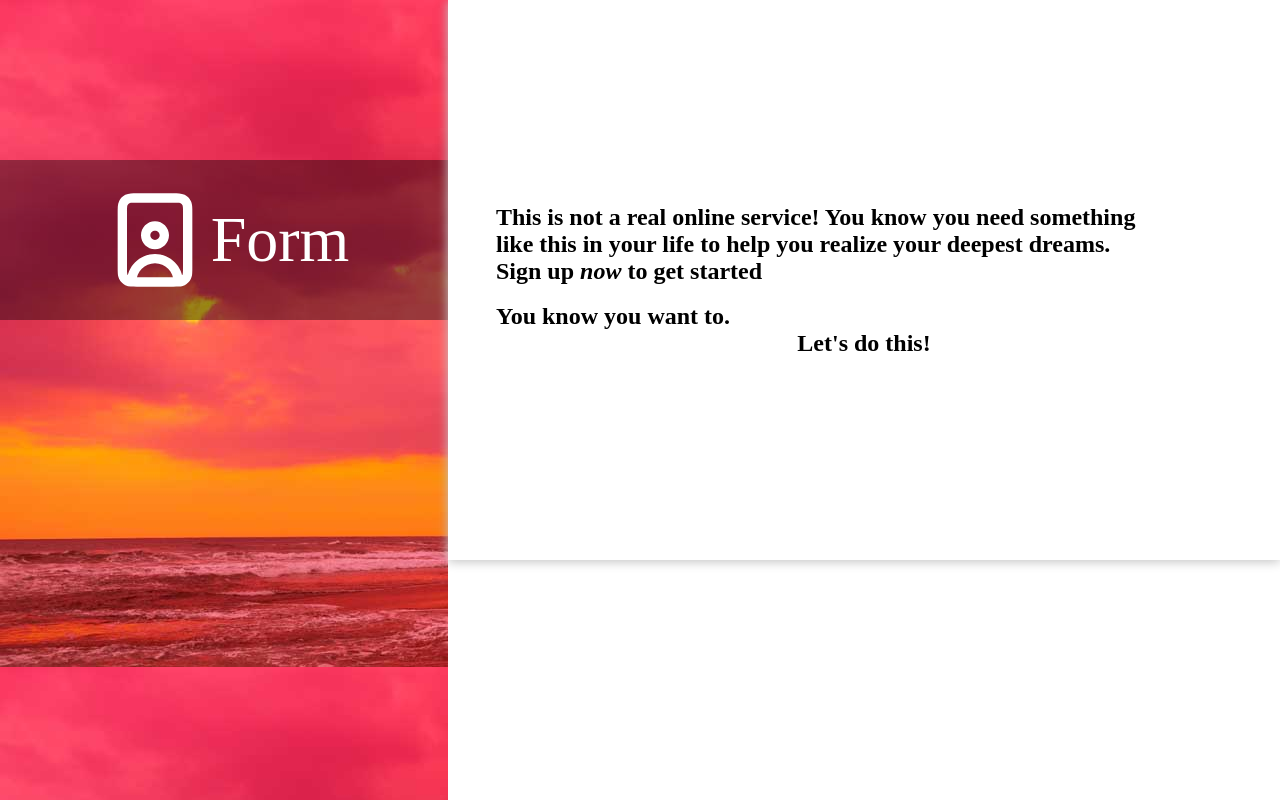
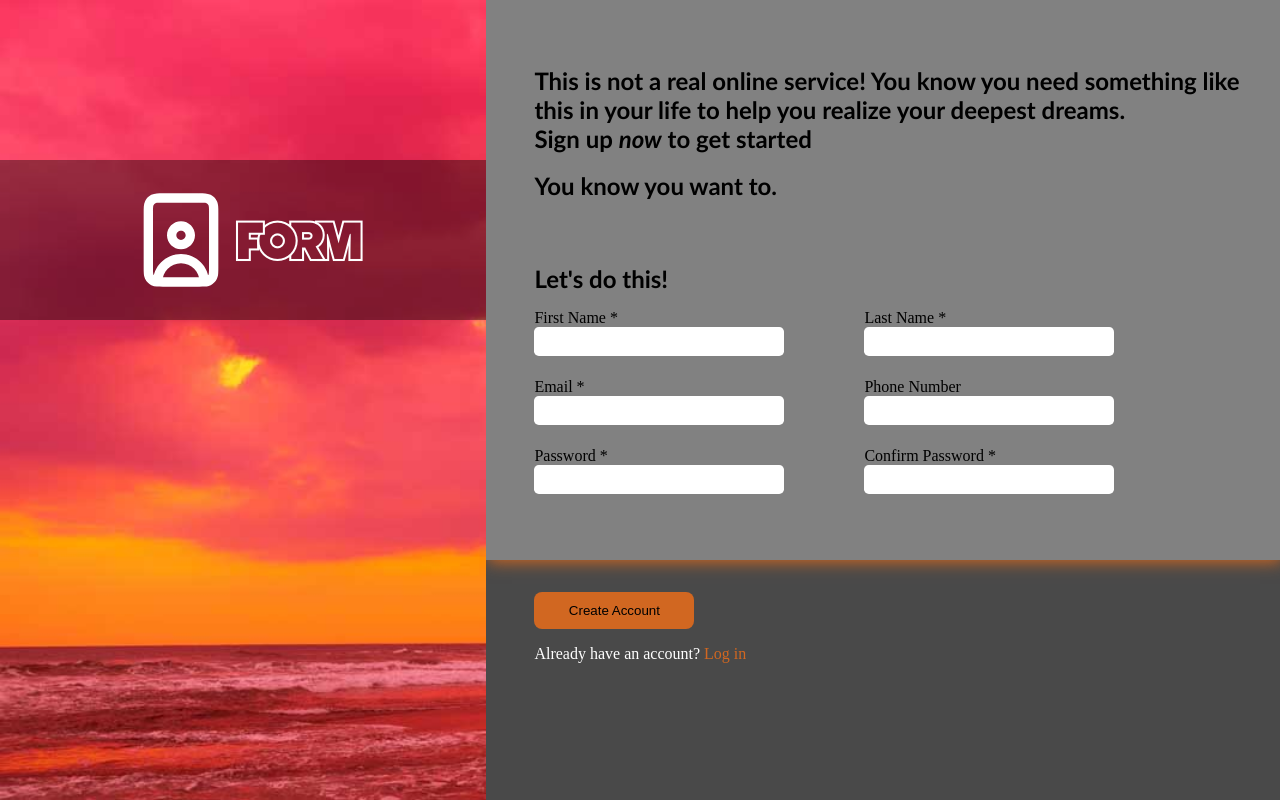
Before and after one commit to teotix/sign-up-form, a plain HTML site: page index.html in a window 1280 px wide. Drawn offline with Linux system fonts and the light colour scheme.

Commit message:
Finish form interface and validation

```diff
--- a/index.html
+++ b/index.html
@@ -1,33 +1,80 @@
 <!DOCTYPE html>
 <html lang="en">
   <head>
-    <meta charset="UTF-8">
-    <meta name="viewport" content="width=device-width, initial-scale=1.0">
+    <meta charset="UTF-8" />
+    <meta name="viewport" content="width=device-width, initial-scale=1.0" />
     <title>Document</title>
-    <link rel="stylesheet" href="styles.css">
+    <link rel="stylesheet" href="styles.css" />
   </head>
   <body>
     <div class="main">
       <div class="image">
         <div class="logo-container">
-            <img src="images/portrait-user-svgrepo-com.svg" alt="logo">
+          <img src="images/portrait-user-svgrepo-com.svg" alt="logo" />
           <p>Form</p>
         </div>
       </div>
-    <div class="form">
+      <div class="form slideUp-animation">
         <div class="form-top">
           <div class="form-header">
-                <h2>This is not a real online service! You know you need something like this in your life to help you realize your deepest dreams.</h2>
+            <h2>
+              This is not a real online service! You know you need something
+              like this in your life to help you realize your deepest dreams.
+            </h2>
             <h2>Sign up <em>now</em> to get started</h2>
-                <br>
+            <br />
             <h2>You know you want to.</h2>
           </div>
           <div class="form-data">
             <h2>Let's do this!</h2>
+            <form
+              id="signup-form"
+              action="https://httpbin.org/post"
+              method="post"
+            >
+              <div class="left">
+                <div>
+                  <label for="name">First Name *</label
+                  ><input id="name" type="text" required />
+                </div>
+                <div>
+                  <label for="email">Email *</label
+                  ><input id="email" type="email" required /><span
+                    id="emailspan"
+                  ></span>
+                </div>
+                <div>
+                  <label for="user-password">Password *</label
+                  ><input id="user-password" type="password" required />
                 </div>
               </div>
-        <div class="form-submit"></div>
+              <div class="right">
+                <div>
+                  <label for="lname">Last Name *</label
+                  ><input id="lname" type="text" required />
+                </div>
+                <div>
+                  <label for="phone">Phone Number</label
+                  ><input id="phone" type="tel" />
+                </div>
+                <div>
+                  <label for="user-password-confirm">Confirm Password *</label
+                  ><input
+                    id="user-password-confirm"
+                    type="password"
+                    required
+                  /><span id="passmatch"></span>
                 </div>
               </div>
+            </form>
+          </div>
+        </div>
+        <div class="form-submit">
+          <button form="signup-form" type="submit">Create Account</button>
+          <p>Already have an account? <a href="">Log in</a></p>
+        </div>
+      </div>
+    </div>
+    <script src="script.js"></script>
   </body>
 </html>
--- /dev/null
+++ b/script.js
@@ -0,0 +1,22 @@
+const email = document.querySelector("#email");
+const emailSpan = document.querySelector("#emailspan");
+const pass = document.querySelector("#user-password");
+const passConfirm = document.querySelector("#user-password-confirm");
+const passSpan = document.querySelector("#passmatch");
+const submitButton = document.querySelector(".form-submit button");
+
+email.addEventListener("focusout", (e) => {
+  !e.target.checkValidity() && e.target.value
+    ? emailSpan.classList.add("invalid-email")
+    : emailSpan.classList.remove("invalid-email");
+});
+
+passConfirm.addEventListener("focusout", (e) => {
+  if (e.target.value != pass.value) {
+    passSpan.classList.add("mismatched-pass");
+    submitButton.disabled = true;
+  } else {
+    passSpan.classList.remove("mismatched-pass");
+    submitButton.disabled = false;
+  }
+});
--- a/styles.css
+++ b/styles.css
@@ -1,8 +1,62 @@
+:root {
+    --orange: rgb(209, 103, 33);
+    --lightorange: rgb(247, 121, 38);
+    --darkorange: rgb(170, 68, 0);
+    --white: rgb(255, 255, 255);
+    --gray: rgb(129, 129, 129);
+    --darkgray: rgb(73, 73, 73);
+    --red: rgb(255, 0, 0);
+}
+
 * {
     padding: 0;
     margin: 0;
+    box-sizing: border-box;
 }
 
+body {
+    background-color: var(--gray);
+    overflow: hidden;
+}
+
+.slideUp-animation {
+    animation: 1.5s 1 forwards cubic-bezier(0.42, 0, 0.58, 1.0) slideUp;
+    animation-delay: 0s;
+}
+
+.mismatched-pass {
+
+}
+
+.mismatched-pass::after {
+    content: "⚠ Passwords don't match";
+    display: block;
+    width: 160px;
+    color: var(--red);
+    position: absolute;
+    z-index: 2;
+    top: 3.1rem;
+    font-size: max(1.6vh, 0.8rem);
+}
+
+.invalid-email {
+
+}
+
+.invalid-email::after {
+    content: '⚠ Invalid email';
+    display: block;
+    width: 100px;
+    color: var(--red);
+    position: absolute;
+    z-index: 2;
+    top: 3.1rem;
+    font-size: max(1.6vh, 0.8rem);
+}
+
+.valid {
+    background-color: var(--white);
+}
 
 .main {
     display: flex;
@@ -10,12 +64,16 @@
 }
 
 .image {
-    width: 35%;
+    z-index: 3;
+    font-family: 'Toony';
+    height: 100%;
+    width: 38%;
     display: flex;
     justify-content: center;
     background-image: url(images/STIME_24_1000by667px_1000x.jpg);
+    background-size: cover;
+    background-repeat: no-repeat;
     img {
-        height: 90%;
         height: min(7rem, 20vw)
     };
     p {
@@ -35,27 +93,109 @@
 }
 
 .form {
-    width: 65%;
+    width: 62%;
 }
 
 .form-header {
-    margin-left: 3rem;
+    padding-left: 3rem;
 }
 
-.form-header h2 {
+.form h2 {
+    font-family:'Gill Sans', 'Gill Sans MT', Calibri, 'Trebuchet MS', sans-serif;
     width: min(55ch, 100%)
 }
 
 .form-top {
+    position: relative;
+    z-index: 2;
     display: flex;
     flex-direction: column;
-    align-items: center;
     justify-content: center;
+    gap: 4rem;
     height: 70%;
-    box-shadow: 0px 2px 10px rgb(197, 197, 197);
+    box-shadow: 2px 2px 15px var(--orange);
+}
+
+.form-data {
+    padding-left: 3rem;
+    padding-right: 3rem;
+    display: flex;
+    flex-direction: column;
+    gap: 1rem;
+    form {
+        display: flex;
+        gap: 5rem
+    };
+    .left, .right {
+        display: flex;
+        flex-direction: column;
+        gap: 1.4rem;
+        width: 250px;
+        div {
+            position: relative;
+        }
+    };
+    input {
+        display: flex;
+        flex-direction: column;
+        position: relative;
+        outline: none;
+        width: 100%;
+        height: 1.8rem;
+        border: none;
+        border-radius: 0.3rem;
+    }
+    input:focus {
+        border: 0.5px solid var(--white);
+        box-shadow: 2px 2px 10px var(--orange);
+    };
 }
 
 .form-submit {
-    margin-left: 3rem;
+    z-index: 1;
+    background-color: var(--darkgray);
+    padding-left: 3rem;
+    padding-top: 2rem;
     height: 30%;
+    display: flex;
+    flex-direction: column;
+    gap: 1rem;
+    button {
+        border: none;
+        background-color: var(--orange);
+        border-radius: 0.5rem;
+        width: max(10rem, 8vw);
+        height: max(4.5vh, 2.3rem)
+    };
+    button:hover {
+        background-color: var(--darkorange);
+    };
+    p {
+        color: var(--white);
+    };
+    a {
+        text-decoration: none;
+        color: var(--lightorange);
+    }
+    a:visited {
+        color: var(--orange);
+    }
 }
+
+@font-face {
+    font-family: "Toony";
+    src: url("fonts/ToonyLine_PERSONAL_USE_ONLY.otf") format("opentype");
+    font-weight: normal;
+    font-style: normal;
+  }
+
+@keyframes slideUp {
+    0% {
+        opacity: 0;
+        transform: translateY(30px);
+    }
+    100% {
+        opacity: 1;
+        transform: inherit;
+    }
+}
```
Lines whose indentation alone changed are shown as unchanged.
